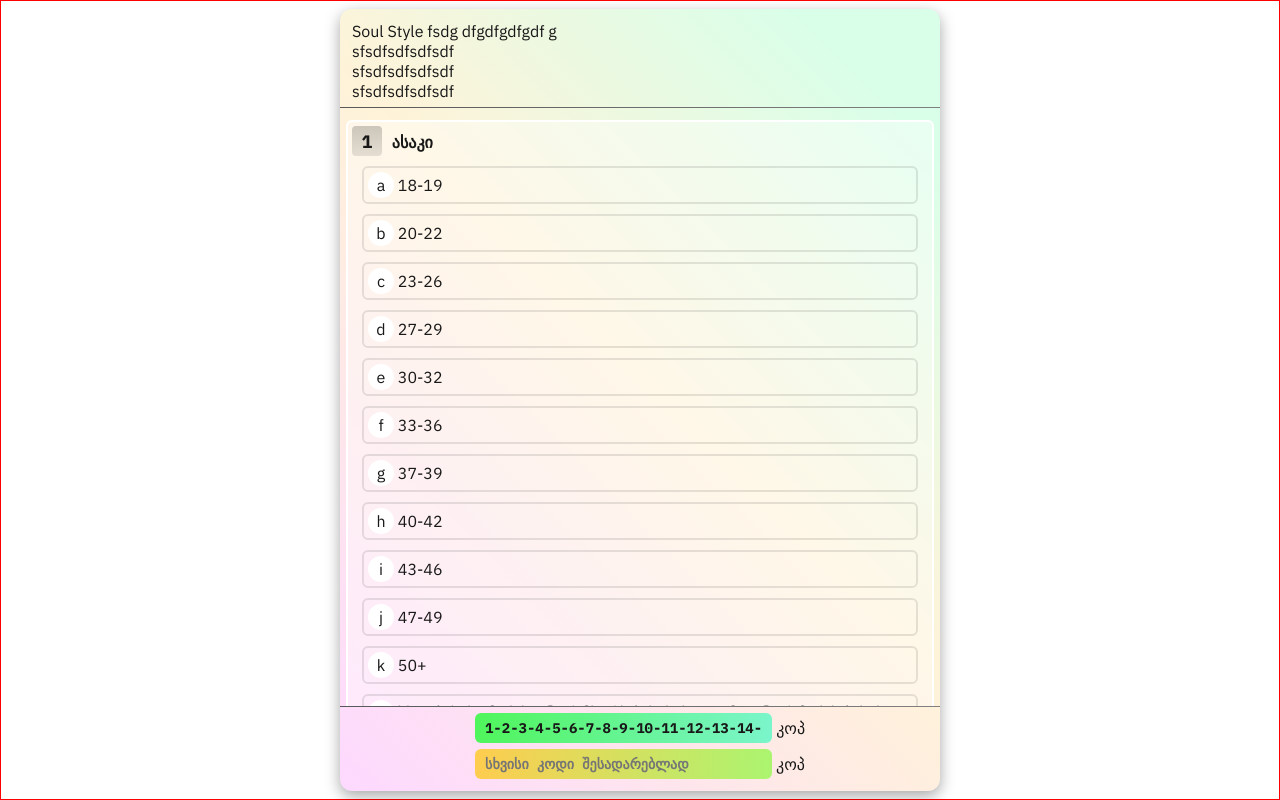
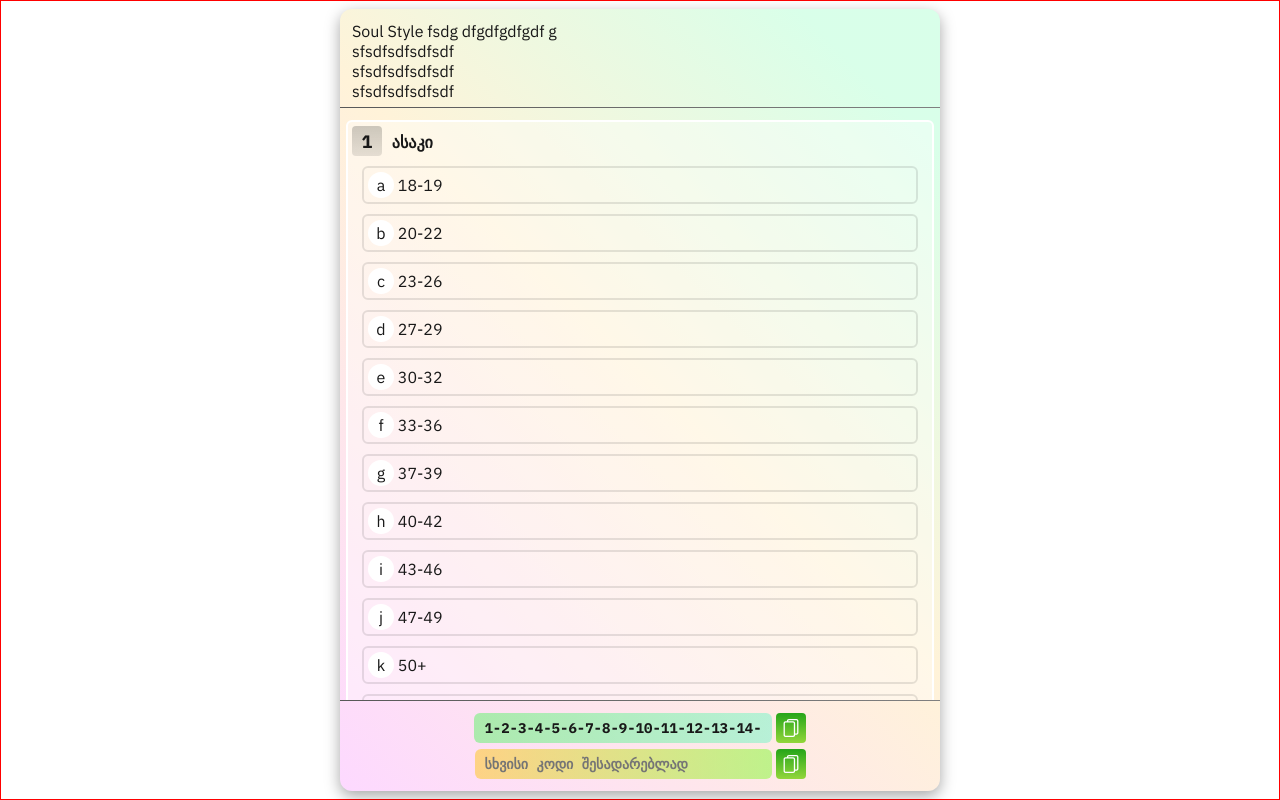
Before and after one commit to leodevbro/simple-forms-with-response-compression, a Next.js app: page / in a window 1280 px wide. Built offline with nearby package versions, Linux system fonts and the light colour scheme.

Commit message:
step next 015

```diff
--- a/next.config.js
+++ b/next.config.js
@@ -5,6 +5,34 @@ const nextConfig = {
       ssr: false,
     },
   },
+
+  webpack(config) {
+    // Grab the existing rule that handles SVG imports
+    const fileLoaderRule = config.module.rules.find((rule) =>
+      rule.test?.test?.('.svg'),
+    );
+
+    config.module.rules.push(
+      // Reapply the existing rule, but only for svg imports ending in ?url
+      {
+        ...fileLoaderRule,
+        test: /\.svg$/i,
+        resourceQuery: /url/, // *.svg?url
+      },
+      // Convert all other *.svg imports to React components
+      {
+        test: /\.svg$/i,
+        issuer: fileLoaderRule.issuer,
+        resourceQuery: { not: [...fileLoaderRule.resourceQuery.not, /url/] }, // exclude if *.svg?url
+        use: ['@svgr/webpack'],
+      },
+    );
+
+    // Modify the file loader rule to ignore *.svg, since we have it handled now.
+    fileLoaderRule.exclude = /\.svg$/i;
+
+    return config;
+  },
 };
 
 module.exports = nextConfig;
--- a/package.json
+++ b/package.json
@@ -17,6 +17,7 @@
     "use-resize-observer": "^9.1.0"
   },
   "devDependencies": {
+    "@svgr/webpack": "^8.1.0",
     "@types/node": "^20",
     "@types/react": "^18",
     "@types/react-dom": "^18",
--- a/src/app/globalStyles.tsx
+++ b/src/app/globalStyles.tsx
@@ -17,28 +17,18 @@ export const GlobalStyles = createGlobalStyle`
     --scroll-track-color: rgba(0, 0, 0, 0);
 
 
-
-    /* --scroll-color1: rgba(240, 167, 9, 0.4); */
     --scroll-color1: linear-gradient(
                         0deg,
-                        #ff8800cf 0%,
-                        #ffe600a7 50%,
-                        #ff8800cf 80%
+                        rgba(82, 148, 111, 0.404) 0%,
+                        rgba(75, 155, 128, 0.397) 80%
                       );
 
 
-
-    /* --scroll-color2: rgba(238, 176, 7, 0.6); */
     --scroll-color2: linear-gradient(
                         0deg,
-                        #ff8800 0%,
-                        #ffe600 50%,
-                        #ff8800 80%
-                      );;
-
-
-
-
+                        rgba(77, 167, 116, 0.671) 0%,
+                        rgba(67, 165, 109, 0.603) 80%
+                      );
 
     overflow-wrap: anywhere;
   }
--- a/src/components/OneForm/NiceCodesArea.tsx
+++ b/src/components/OneForm/NiceCodesArea.tsx
@@ -5,6 +5,8 @@ import styled from 'styled-components';
 import { IBM_Plex_Mono_using } from '@/app/globalStyles';
 import { CSSProperties, useRef } from 'react';
 import useResizeObserver from 'use-resize-observer';
+
+import { CopyButton } from '@/components/mini/CopyButton';
 
 const responseCodeStyle: CSSProperties = {
   ...IBM_Plex_Mono_using.style,
@@ -45,7 +47,7 @@ const ResponseCode = styled.div`
   display: inline-block;
 
   border-radius: 6px;
-  background-image: linear-gradient(90deg, #00ff15af, #00ffb384);
+  background-image: linear-gradient(90deg, #00ff1552, #00ffb347);
 
   &:hover {
     /* cursor: pointer; */
@@ -68,7 +70,7 @@ const DiffTextarea = styled.textarea`
 
   padding: 6px;
   border-radius: 6px;
-  background-image: linear-gradient(90deg, #ffc400ae, #5eff0084);
+  background-image: linear-gradient(90deg, #ffc40075, #5eff0065);
 
   overflow-x: auto;
   white-space: pre-wrap;
@@ -126,13 +128,7 @@ export const NiceCodesArea = ({
           {generateNiceCodeFromFilling(fillingOfTheForm)}
         </ResponseCode>
 
-        <div
-          onClick={() => {
-            alert('dsfdsfsdf');
-          }}
-        >
-          კოპ
-        </div>
+        <CopyButton />
       </ResponseCodeWrap>
 
       <div style={{ height: 6 }} />
@@ -145,7 +141,8 @@ export const NiceCodesArea = ({
           style={responseCodeStyle}
           placeholder="სხვისი კოდი შესადარებლად"
         />
-        <div>კოპ</div>
+
+        <CopyButton />
       </ResponseCodeWrap>
       {/* <div>ჩასვით სხვისი კოდი შესადარებლად</div> */}
     </Ground>
--- a/src/components/OneForm/index.tsx
+++ b/src/components/OneForm/index.tsx
@@ -82,7 +82,7 @@ const BottomBox = styled.div`
   flex-grow: 0;
   flex-shrink: 0;
 
-  padding: 6px 12px;
+  padding: 12px 12px 6px 12px;
 `;
 
 const QuestionsList = styled.div`
--- /dev/null
+++ b/src/components/mini/CopyButton.tsx
@@ -0,0 +1,29 @@
+import styled from 'styled-components';
+import CopySvg from '@/assets/vectorItems/Copy.svg';
+
+const Ground = styled.div`
+  position: relative;
+  border-radius: 4px;
+  background-image: linear-gradient(rgb(37, 165, 25), rgb(146, 214, 58));
+  padding: 6px;
+
+  width: 30px;
+  height: 30px;
+
+  &:hover {
+    cursor: pointer;
+    background-image: linear-gradient(rgb(38, 197, 23), rgb(147, 233, 36));
+  }
+
+  &:active {
+    background-image: linear-gradient(rgb(32, 226, 14), rgb(142, 238, 16));
+  }
+`;
+
+export const CopyButton = () => {
+  return (
+    <Ground>
+      <CopySvg style={{ width: 18, height: 18 }} />
+    </Ground>
+  );
+};
```
Also changed, not shown: src/assets/vectorItems/Copy.svg (added), 1 other file (tests, documents, lock files or other folders).
